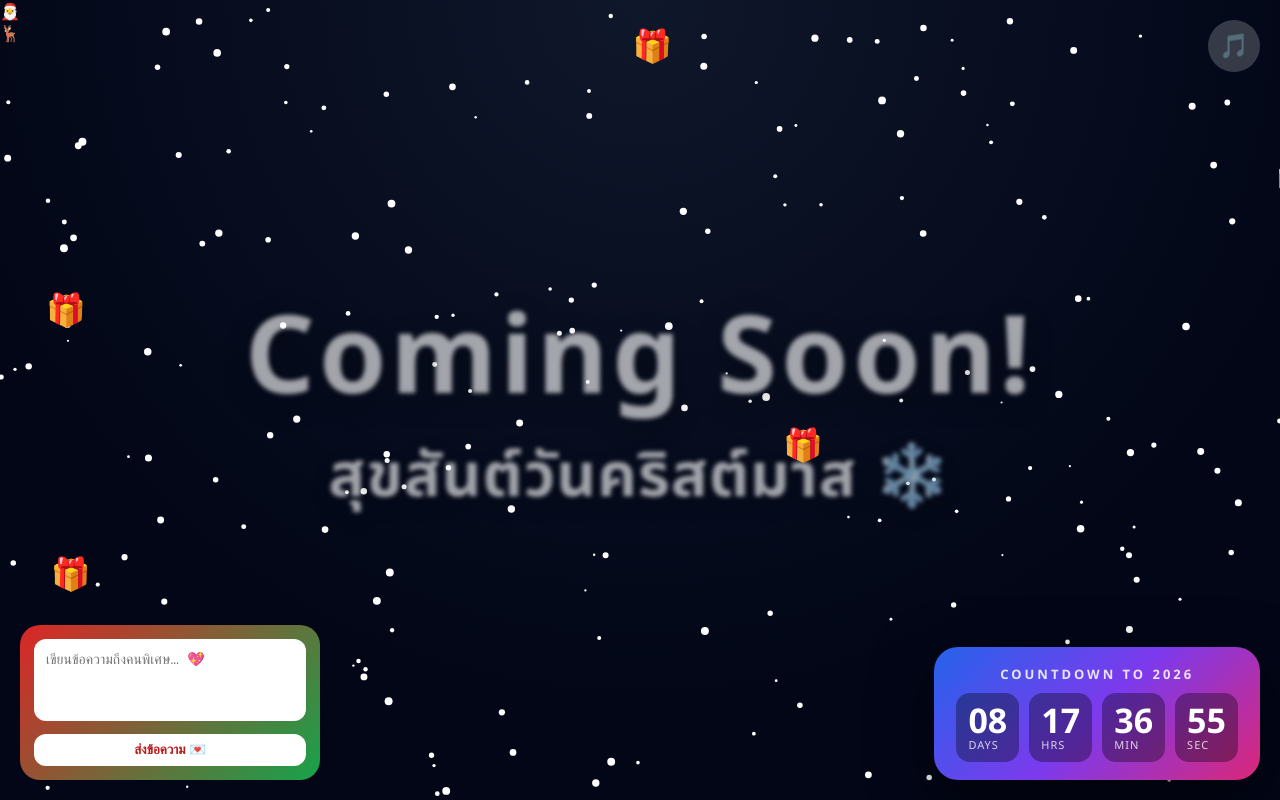
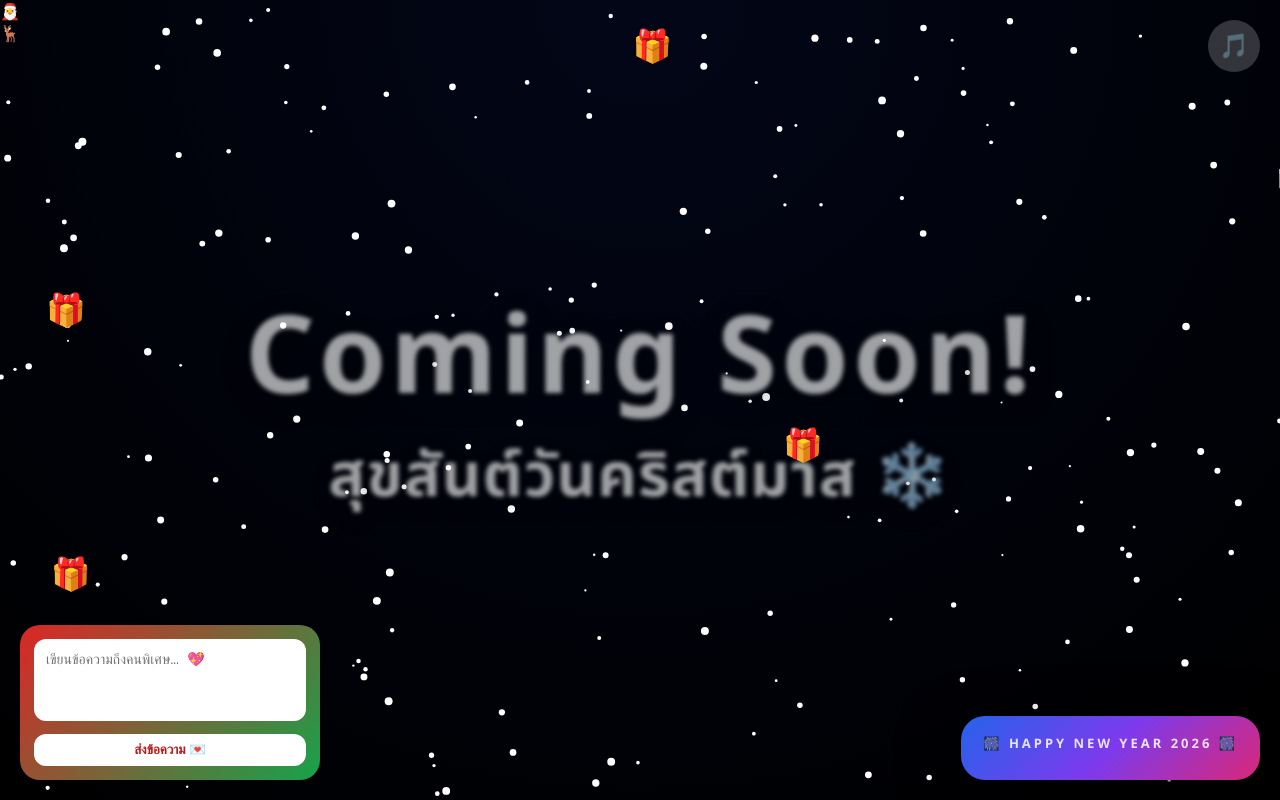
Before and after one commit to JameBunny/Nosu-Marry-Crismistmas, a plain HTML site: page index.html in a window 1280 px wide. Drawn offline with Linux system fonts and the light colour scheme.

Commit message:
Update index.html

```diff
--- a/index.html
+++ b/index.html
@@ -270,7 +270,7 @@ function openGift(){
 /* COUNTDOWN (Thailand Time – BIG UI) */
 function updateCountdown(){
   const now = new Date(new Date().toLocaleString('en-US',{timeZone:'Asia/Bangkok'}));
-  const target = new Date('2026-01-01T00:00:00+07:00');
+  const target = new Date('2020-01-01T00:00:00+07:00');
   const diff = target - now;
 
   if(diff <= 0){
```
